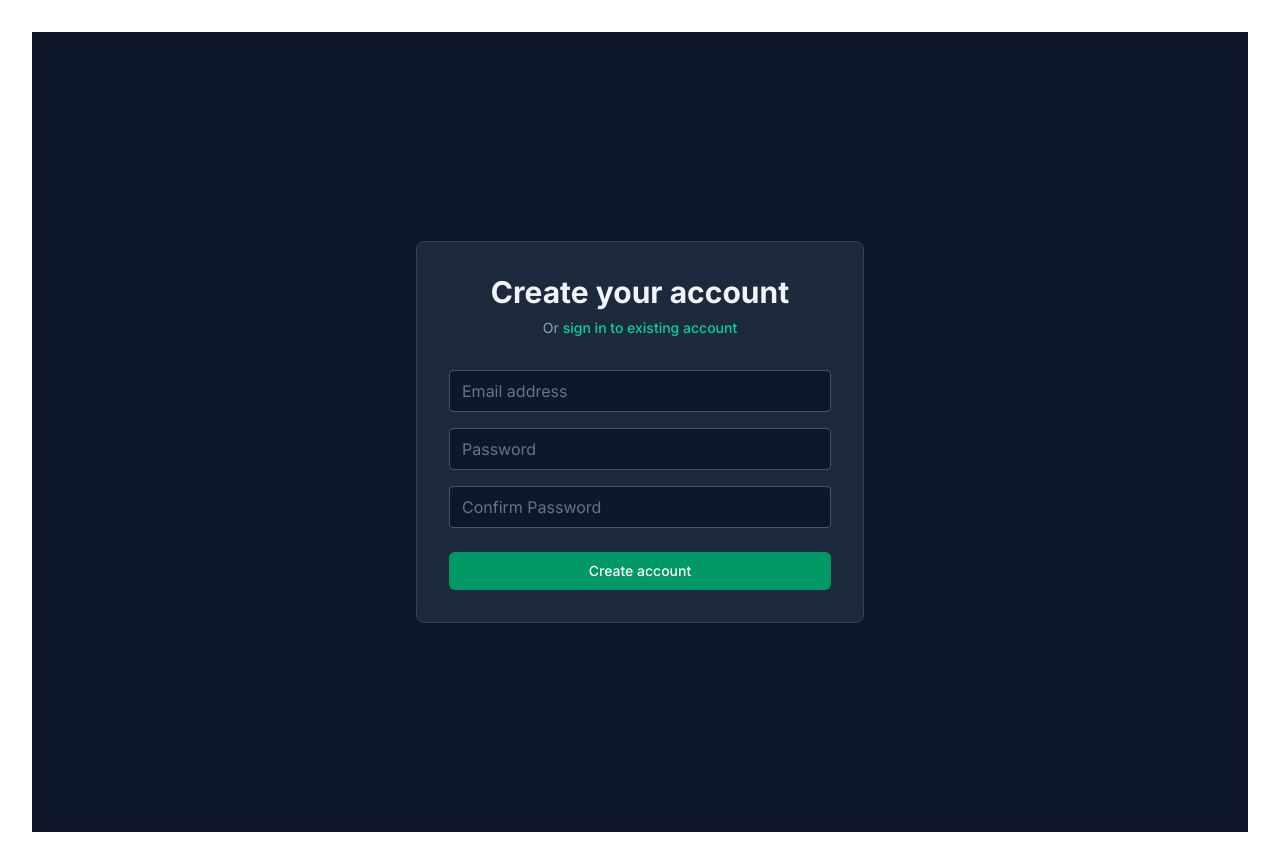
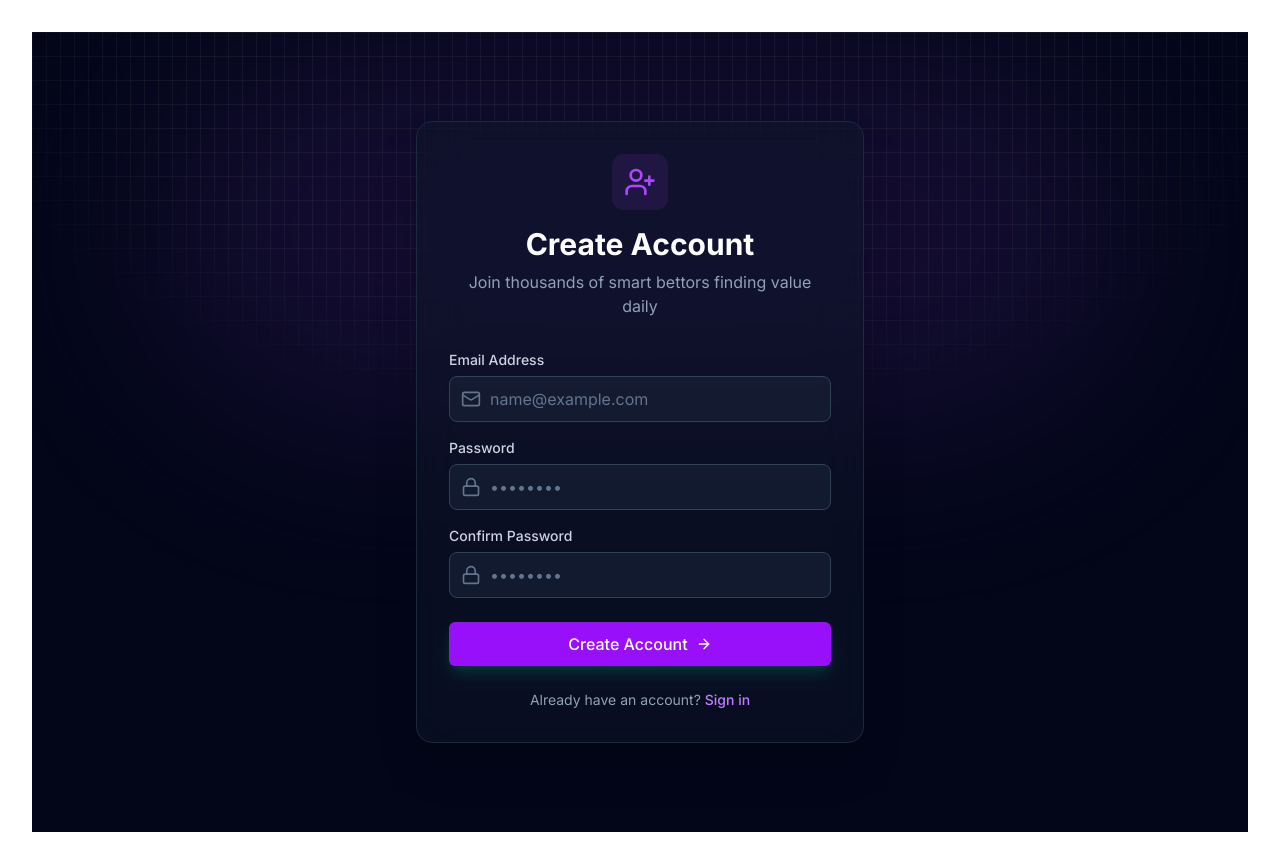
Before and after one commit to jeanlucca1911/value-betting-radar, a Next.js app in the folder apps/web/: page /register in a window 1280 px wide. Built offline with nearby package versions, Linux system fonts and the light colour scheme; no server answers.

Commit message:
Upgrade Login and Register UI with premium glassmorphism design

```diff
--- a/apps/web/src/app/login/page.tsx
+++ b/apps/web/src/app/login/page.tsx
@@ -4,6 +4,9 @@ import { useState } from "react";
 import { useRouter } from "next/navigation";
 import Link from "next/link";
 import { API_BASE_URL } from "@/lib/api";
+import { Radar, ArrowRight, Lock, Mail } from "lucide-react";
+import { motion } from "framer-motion";
+import { Button } from "@/components/ui/Button";
 
 export default function LoginPage() {
     const router = useRouter();
@@ -42,67 +45,102 @@ export default function LoginPage() {
     };
 
     return (
-        <div className="min-h-screen flex items-center justify-center bg-slate-900">
-            <div className="max-w-md w-full space-y-8 p-8 bg-slate-800 rounded-lg border border-slate-700">
-                <div>
-                    <h2 className="text-center text-3xl font-bold text-slate-100">
-                        Sign in to your account
+        <div className="min-h-screen flex items-center justify-center relative overflow-hidden bg-slate-950">
+            {/* Background Effects */}
+            <div className="absolute inset-0">
+                <div className="absolute inset-0 bg-[linear-gradient(to_right,#4f4f4f2e_1px,transparent_1px),linear-gradient(to_bottom,#4f4f4f2e_1px,transparent_1px)] bg-[size:14px_24px] [mask-image:radial-gradient(ellipse_60%_50%_at_50%_0%,#000_70%,transparent_100%)]" />
+                <div className="absolute top-0 left-1/2 -translate-x-1/2 w-[1000px] h-[400px] bg-emerald-500/20 blur-[100px] rounded-full opacity-50" />
+            </div>
+
+            <motion.div
+                initial={{ opacity: 0, y: 20 }}
+                animate={{ opacity: 1, y: 0 }}
+                transition={{ duration: 0.5 }}
+                className="max-w-md w-full relative z-10"
+            >
+                <div className="bg-slate-900/50 backdrop-blur-xl p-8 rounded-2xl border border-slate-800 shadow-2xl">
+                    <div className="text-center mb-8">
+                        <div className="inline-flex p-3 rounded-xl bg-emerald-500/10 mb-4">
+                            <Radar className="h-8 w-8 text-emerald-500" />
+                        </div>
+                        <h2 className="text-3xl font-bold text-white mb-2">
+                            Welcome Back
                         </h2>
-                    <p className="mt-2 text-center text-sm text-slate-400">
-                        Or{" "}
-                        <Link href="/register" className="font-medium text-emerald-400 hover:text-emerald-300">
-                            create a new account
-                        </Link>
+                        <p className="text-slate-400">
+                            Sign in to access your value betting dashboard
                         </p>
                     </div>
-                <form className="mt-8 space-y-6" onSubmit={handleSubmit}>
+
+                    <form className="space-y-6" onSubmit={handleSubmit}>
                         {error && (
-                        <div className="bg-red-900/20 border border-red-500 text-red-400 px-4 py-3 rounded">
+                            <motion.div
+                                initial={{ opacity: 0, height: 0 }}
+                                animate={{ opacity: 1, height: "auto" }}
+                                className="bg-red-500/10 border border-red-500/20 text-red-400 px-4 py-3 rounded-lg text-sm"
+                            >
                                 {error}
-                        </div>
+                            </motion.div>
                         )}
+
                         <div className="space-y-4">
                             <div>
-                            <label htmlFor="email" className="sr-only">
-                                Email address
+                                <label className="block text-sm font-medium text-slate-300 mb-1.5">
+                                    Email Address
                                 </label>
+                                <div className="relative">
+                                    <div className="absolute inset-y-0 left-0 pl-3 flex items-center pointer-events-none">
+                                        <Mail className="h-5 w-5 text-slate-500" />
+                                    </div>
                                     <input
-                                id="email"
-                                name="email"
                                         type="email"
                                         required
                                         value={email}
                                         onChange={(e) => setEmail(e.target.value)}
-                                className="appearance-none rounded relative block w-full px-3 py-2 border border-slate-600 bg-slate-900 text-slate-100 placeholder-slate-500 focus:outline-none focus:ring-emerald-500 focus:border-emerald-500"
-                                placeholder="Email address"
+                                        className="block w-full pl-10 pr-3 py-2.5 bg-slate-800/50 border border-slate-700 rounded-lg text-slate-100 placeholder-slate-500 focus:outline-none focus:ring-2 focus:ring-emerald-500/50 focus:border-emerald-500 transition-all"
+                                        placeholder="name@example.com"
                                     />
                                 </div>
+                            </div>
+
                             <div>
-                            <label htmlFor="password" className="sr-only">
+                                <label className="block text-sm font-medium text-slate-300 mb-1.5">
                                     Password
                                 </label>
+                                <div className="relative">
+                                    <div className="absolute inset-y-0 left-0 pl-3 flex items-center pointer-events-none">
+                                        <Lock className="h-5 w-5 text-slate-500" />
+                                    </div>
                                     <input
-                                id="password"
-                                name="password"
                                         type="password"
                                         required
                                         value={password}
                                         onChange={(e) => setPassword(e.target.value)}
-                                className="appearance-none rounded relative block w-full px-3 py-2 border border-slate-600 bg-slate-900 text-slate-100 placeholder-slate-500 focus:outline-none focus:ring-emerald-500 focus:border-emerald-500"
-                                placeholder="Password"
+                                        className="block w-full pl-10 pr-3 py-2.5 bg-slate-800/50 border border-slate-700 rounded-lg text-slate-100 placeholder-slate-500 focus:outline-none focus:ring-2 focus:ring-emerald-500/50 focus:border-emerald-500 transition-all"
+                                        placeholder="••••••••"
                                     />
                                 </div>
                             </div>
+                        </div>
 
-                    <button
+                        <Button
                             type="submit"
                             disabled={loading}
-                        className="group relative w-full flex justify-center py-2 px-4 border border-transparent text-sm font-medium rounded-md text-white bg-emerald-600 hover:bg-emerald-500 focus:outline-none focus:ring-2 focus:ring-offset-2 focus:ring-emerald-500 disabled:opacity-50"
+                            variant="premium"
+                            className="w-full h-11 text-base group"
                         >
-                        {loading ? "Signing in..." : "Sign in"}
-                    </button>
+                            {loading ? "Signing in..." : "Sign In"}
+                            {!loading && <ArrowRight className="ml-2 h-4 w-4 group-hover:translate-x-1 transition-transform" />}
+                        </Button>
+
+                        <div className="text-center text-sm">
+                            <span className="text-slate-400">Don't have an account? </span>
+                            <Link href="/register" className="font-medium text-emerald-400 hover:text-emerald-300 transition-colors">
+                                Create account
+                            </Link>
+                        </div>
                     </form>
                 </div>
+            </motion.div>
         </div>
     );
 }
--- a/apps/web/src/app/register/page.tsx
+++ b/apps/web/src/app/register/page.tsx
@@ -3,6 +3,10 @@
 import { useState } from "react";
 import { useRouter } from "next/navigation";
 import Link from "next/link";
+import { API_BASE_URL } from "@/lib/api";
+import { Radar, ArrowRight, Lock, Mail, UserPlus } from "lucide-react";
+import { motion } from "framer-motion";
+import { Button } from "@/components/ui/Button";
 
 export default function RegisterPage() {
     const router = useRouter();
@@ -24,7 +28,7 @@ export default function RegisterPage() {
         setLoading(true);
 
         try {
-            const res = await fetch("http://localhost:8000/api/v1/auth/register", {
+            const res = await fetch(`${API_BASE_URL}/auth/register`, {
                 method: "POST",
                 headers: { "Content-Type": "application/json" },
                 body: JSON.stringify({ email, password }),
@@ -40,7 +44,7 @@ export default function RegisterPage() {
             formData.append("username", email);
             formData.append("password", password);
 
-            const loginRes = await fetch("http://localhost:8000/api/v1/auth/token", {
+            const loginRes = await fetch(`${API_BASE_URL}/auth/token`, {
                 method: "POST",
                 body: formData,
             });
@@ -58,82 +62,121 @@ export default function RegisterPage() {
     };
 
     return (
-        <div className="min-h-screen flex items-center justify-center bg-slate-900">
-            <div className="max-w-md w-full space-y-8 p-8 bg-slate-800 rounded-lg border border-slate-700">
-                <div>
-                    <h2 className="text-center text-3xl font-bold text-slate-100">
-                        Create your account
+        <div className="min-h-screen flex items-center justify-center relative overflow-hidden bg-slate-950">
+            {/* Background Effects */}
+            <div className="absolute inset-0">
+                <div className="absolute inset-0 bg-[linear-gradient(to_right,#4f4f4f2e_1px,transparent_1px),linear-gradient(to_bottom,#4f4f4f2e_1px,transparent_1px)] bg-[size:14px_24px] [mask-image:radial-gradient(ellipse_60%_50%_at_50%_0%,#000_70%,transparent_100%)]" />
+                <div className="absolute top-0 right-1/2 translate-x-1/2 w-[1000px] h-[400px] bg-purple-500/20 blur-[100px] rounded-full opacity-50" />
+            </div>
+
+            <motion.div
+                initial={{ opacity: 0, y: 20 }}
+                animate={{ opacity: 1, y: 0 }}
+                transition={{ duration: 0.5 }}
+                className="max-w-md w-full relative z-10"
+            >
+                <div className="bg-slate-900/50 backdrop-blur-xl p-8 rounded-2xl border border-slate-800 shadow-2xl">
+                    <div className="text-center mb-8">
+                        <div className="inline-flex p-3 rounded-xl bg-purple-500/10 mb-4">
+                            <UserPlus className="h-8 w-8 text-purple-500" />
+                        </div>
+                        <h2 className="text-3xl font-bold text-white mb-2">
+                            Create Account
                         </h2>
-                    <p className="mt-2 text-center text-sm text-slate-400">
-                        Or{" "}
-                        <Link href="/login" className="font-medium text-emerald-400 hover:text-emerald-300">
-                            sign in to existing account
-                        </Link>
+                        <p className="text-slate-400">
+                            Join thousands of smart bettors finding value daily
                         </p>
                     </div>
-                <form className="mt-8 space-y-6" onSubmit={handleSubmit}>
+
+                    <form className="space-y-6" onSubmit={handleSubmit}>
                         {error && (
-                        <div className="bg-red-900/20 border border-red-500 text-red-400 px-4 py-3 rounded">
+                            <motion.div
+                                initial={{ opacity: 0, height: 0 }}
+                                animate={{ opacity: 1, height: "auto" }}
+                                className="bg-red-500/10 border border-red-500/20 text-red-400 px-4 py-3 rounded-lg text-sm"
+                            >
                                 {error}
-                        </div>
+                            </motion.div>
                         )}
+
                         <div className="space-y-4">
                             <div>
-                            <label htmlFor="email" className="sr-only">
-                                Email address
+                                <label className="block text-sm font-medium text-slate-300 mb-1.5">
+                                    Email Address
                                 </label>
+                                <div className="relative">
+                                    <div className="absolute inset-y-0 left-0 pl-3 flex items-center pointer-events-none">
+                                        <Mail className="h-5 w-5 text-slate-500" />
+                                    </div>
                                     <input
-                                id="email"
-                                name="email"
                                         type="email"
                                         required
                                         value={email}
                                         onChange={(e) => setEmail(e.target.value)}
-                                className="appearance-none rounded relative block w-full px-3 py-2 border border-slate-600 bg-slate-900 text-slate-100 placeholder-slate-500 focus:outline-none focus:ring-emerald-500 focus:border-emerald-500"
-                                placeholder="Email address"
+                                        className="block w-full pl-10 pr-3 py-2.5 bg-slate-800/50 border border-slate-700 rounded-lg text-slate-100 placeholder-slate-500 focus:outline-none focus:ring-2 focus:ring-purple-500/50 focus:border-purple-500 transition-all"
+                                        placeholder="name@example.com"
                                     />
                                 </div>
+                            </div>
+
                             <div>
-                            <label htmlFor="password" className="sr-only">
+                                <label className="block text-sm font-medium text-slate-300 mb-1.5">
                                     Password
                                 </label>
+                                <div className="relative">
+                                    <div className="absolute inset-y-0 left-0 pl-3 flex items-center pointer-events-none">
+                                        <Lock className="h-5 w-5 text-slate-500" />
+                                    </div>
                                     <input
-                                id="password"
-                                name="password"
                                         type="password"
                                         required
                                         value={password}
                                         onChange={(e) => setPassword(e.target.value)}
-                                className="appearance-none rounded relative block w-full px-3 py-2 border border-slate-600 bg-slate-900 text-slate-100 placeholder-slate-500 focus:outline-none focus:ring-emerald-500 focus:border-emerald-500"
-                                placeholder="Password"
+                                        className="block w-full pl-10 pr-3 py-2.5 bg-slate-800/50 border border-slate-700 rounded-lg text-slate-100 placeholder-slate-500 focus:outline-none focus:ring-2 focus:ring-purple-500/50 focus:border-purple-500 transition-all"
+                                        placeholder="••••••••"
                                     />
                                 </div>
+                            </div>
+
                             <div>
-                            <label htmlFor="confirm-password" className="sr-only">
+                                <label className="block text-sm font-medium text-slate-300 mb-1.5">
                                     Confirm Password
                                 </label>
+                                <div className="relative">
+                                    <div className="absolute inset-y-0 left-0 pl-3 flex items-center pointer-events-none">
+                                        <Lock className="h-5 w-5 text-slate-500" />
+                                    </div>
                                     <input
-                                id="confirm-password"
-                                name="confirm-password"
                                         type="password"
                                         required
                                         value={confirmPassword}
                                         onChange={(e) => setConfirmPassword(e.target.value)}
-                                className="appearance-none rounded relative block w-full px-3 py-2 border border-slate-600 bg-slate-900 text-slate-100 placeholder-slate-500 focus:outline-none focus:ring-emerald-500 focus:border-emerald-500"
-                                placeholder="Confirm Password"
+                                        className="block w-full pl-10 pr-3 py-2.5 bg-slate-800/50 border border-slate-700 rounded-lg text-slate-100 placeholder-slate-500 focus:outline-none focus:ring-2 focus:ring-purple-500/50 focus:border-purple-500 transition-all"
+                                        placeholder="••••••••"
                                     />
                                 </div>
                             </div>
+                        </div>
 
-                    <button
+                        <Button
                             type="submit"
                             disabled={loading}
-                        className="group relative w-full flex justify-center py-2 px-4 border border-transparent text-sm font-medium rounded-md text-white bg-emerald-600 hover:bg-emerald-500 focus:outline-none focus:ring-2 focus:ring-offset-2 focus:ring-emerald-500 disabled:opacity-50"
+                            variant="default"
+                            className="w-full h-11 text-base group bg-purple-600 hover:bg-purple-500"
                         >
-                        {loading ? "Creating account..." : "Create account"}
-                    </button>
+                            {loading ? "Creating Account..." : "Create Account"}
+                            {!loading && <ArrowRight className="ml-2 h-4 w-4 group-hover:translate-x-1 transition-transform" />}
+                        </Button>
+
+                        <div className="text-center text-sm">
+                            <span className="text-slate-400">Already have an account? </span>
+                            <Link href="/login" className="font-medium text-purple-400 hover:text-purple-300 transition-colors">
+                                Sign in
+                            </Link>
+                        </div>
                     </form>
                 </div>
+            </motion.div>
         </div>
     );
 }
```
Lines whose indentation alone changed are shown as unchanged.
